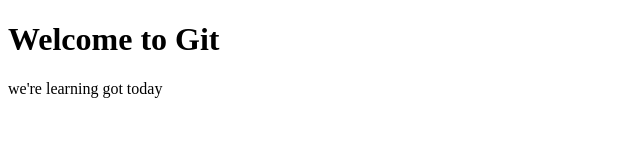
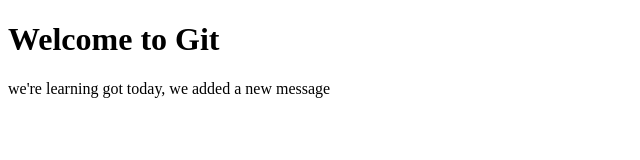
Before and after one commit to raakdgol/learn_git, a plain HTML site: page index.html in a window 1280 px wide. Shown: the whole page, without its empty margins (0-640 px from the left). Drawn offline with Linux system fonts and the light colour scheme.

Commit message:
another change

```diff
--- a/index.html
+++ b/index.html
@@ -7,6 +7,6 @@
 </head>
 <body>
     <h1>Welcome to Git</h1>
-    <p>we're learning got today</p>
+    <p>we're learning got today, we added a new message</p>
 </body>
 </html>
```
